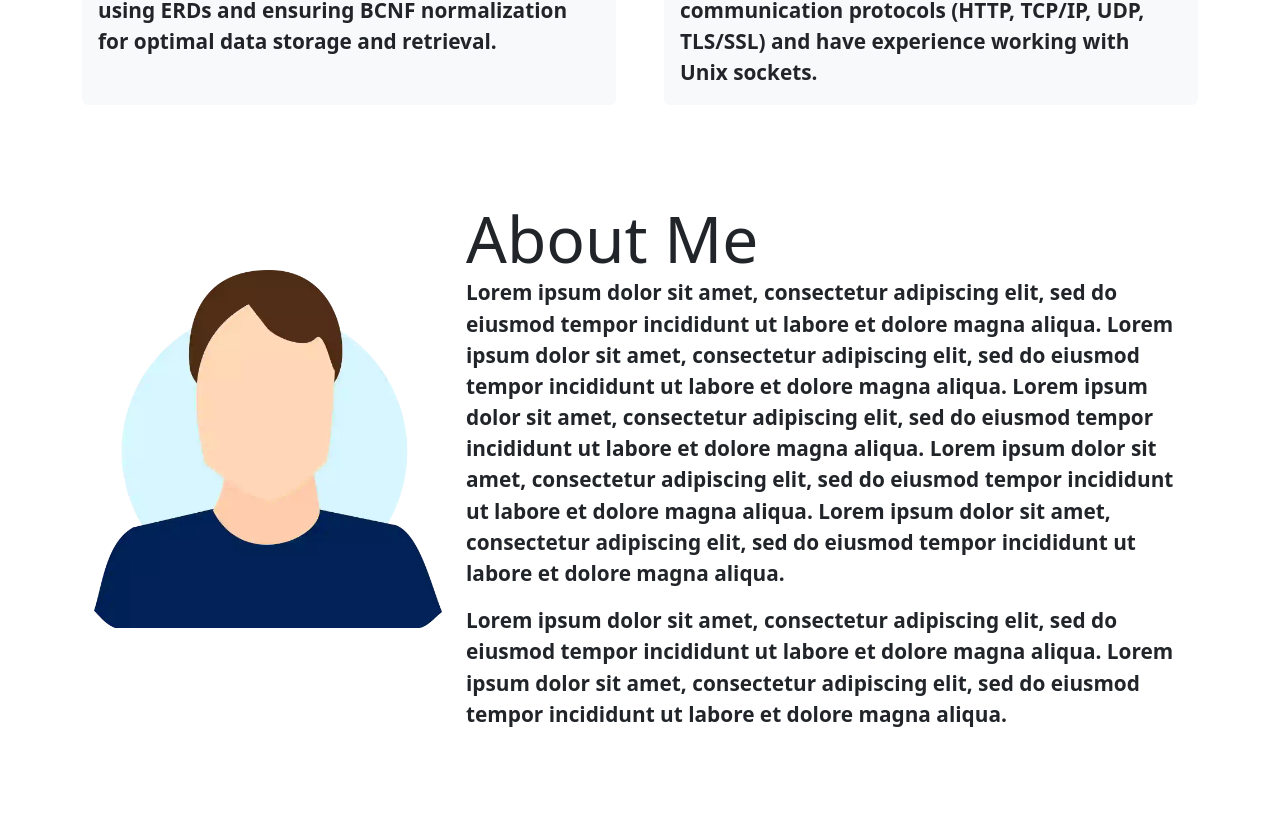
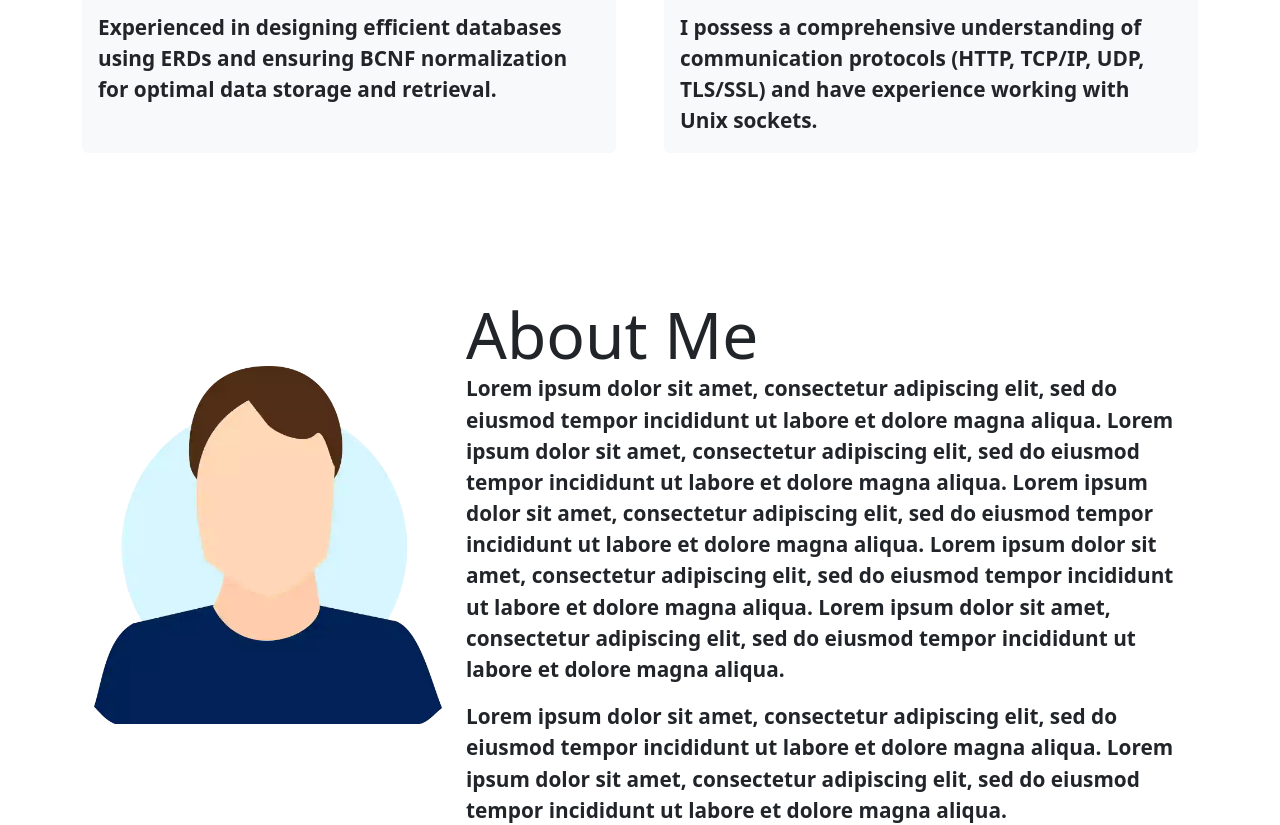
Before and after one commit to BradHillier/BradHillier.github.io, a React (Create React App) app: page / in a window 1280 px wide. Shown: the part 1320-2145 px from the top of the page. Built offline with nearby package versions, Linux system fonts and the light colour scheme.

Commit message:
Add more vertical padding to sections
Add py-5 classNames of Section.

```diff
--- a/src/common/section.js
+++ b/src/common/section.js
@@ -3,7 +3,7 @@ import Container from 'react-bootstrap/Container';
 
 const Section = ({id, className, children}) => {
     return (
-        <section id={id} className={"py-5 ".concat(className)}>
+        <section id={id} className={"my-5 py-5 ".concat(className)}>
             <Container>
                 {children}
             </Container>
```
